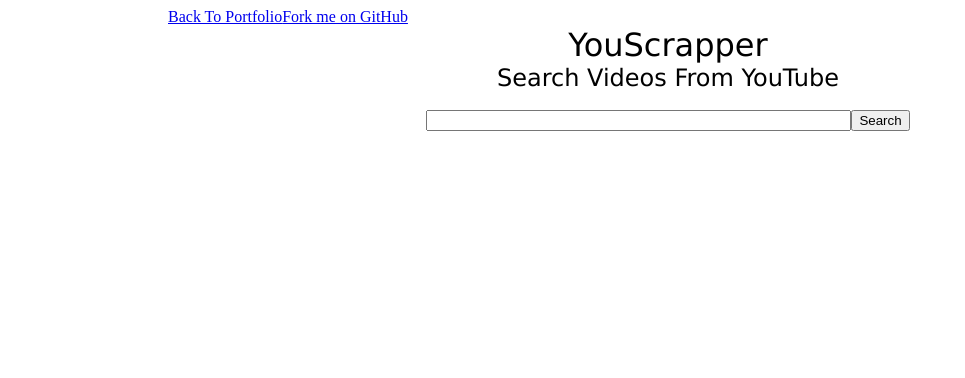
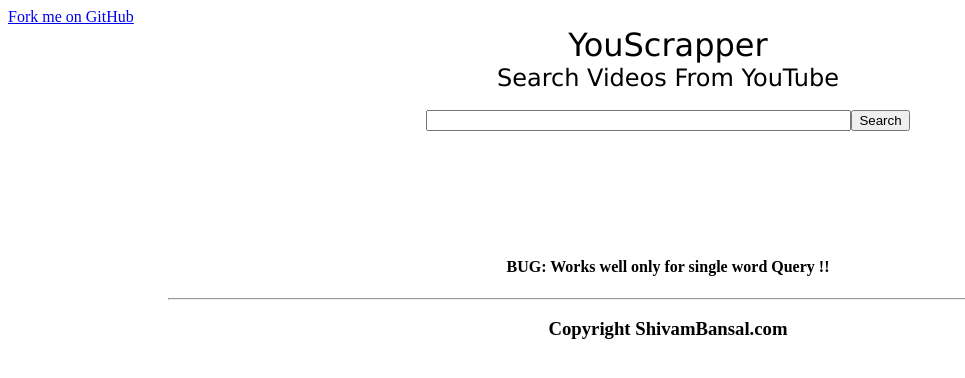
Before and after one commit to shivam5992/portfolio, a PHP site: page /YouScrapper/ in a window 1280 px wide. Shown: the top 378 px of the page, without its empty margins (0-965 px from the left). Run offline with PHP 8.4, Linux system fonts and the light colour scheme.

Commit message:
youscrapper finialsed, one bug remaning

```diff
--- a/YouScrapper/index.php
+++ b/YouScrapper/index.php
@@ -22,15 +22,15 @@ getID:function(el)
 </script>
 
 </head>
-<div id=contentvideo>
-<div style="float:left"><a href="index.html">Back To Portfolio</a>
-</div>
+
 
  <div class="github-fork-ribbon-wrapper right">
         <div class="github-fork-ribbon">
             <a href="https://github.com/shivam5992/YouScrapper">Fork me on GitHub</a>
         </div>
     </div>
+<div id=contentvideo>
+
 
 <div align=center>
 <font size=6 face="Lucida Sans Unicode">YouScrapper</font>
@@ -148,8 +148,13 @@ break;
 }
 }
 }
-
+$tru="truncate search";
+$result=mysql_query($tru);
+$tru="truncate crawl";
+$result=mysql_query($tru);
 }
-?>
-
-</div>
+?><br><br><br><br><br>
+<h4 align=center>BUG: Works well only for single word Query !!</h4>
+<hr>
+<h3 align=center> Copyright ShivamBansal.com </h3>
+</div><br><br>
```
